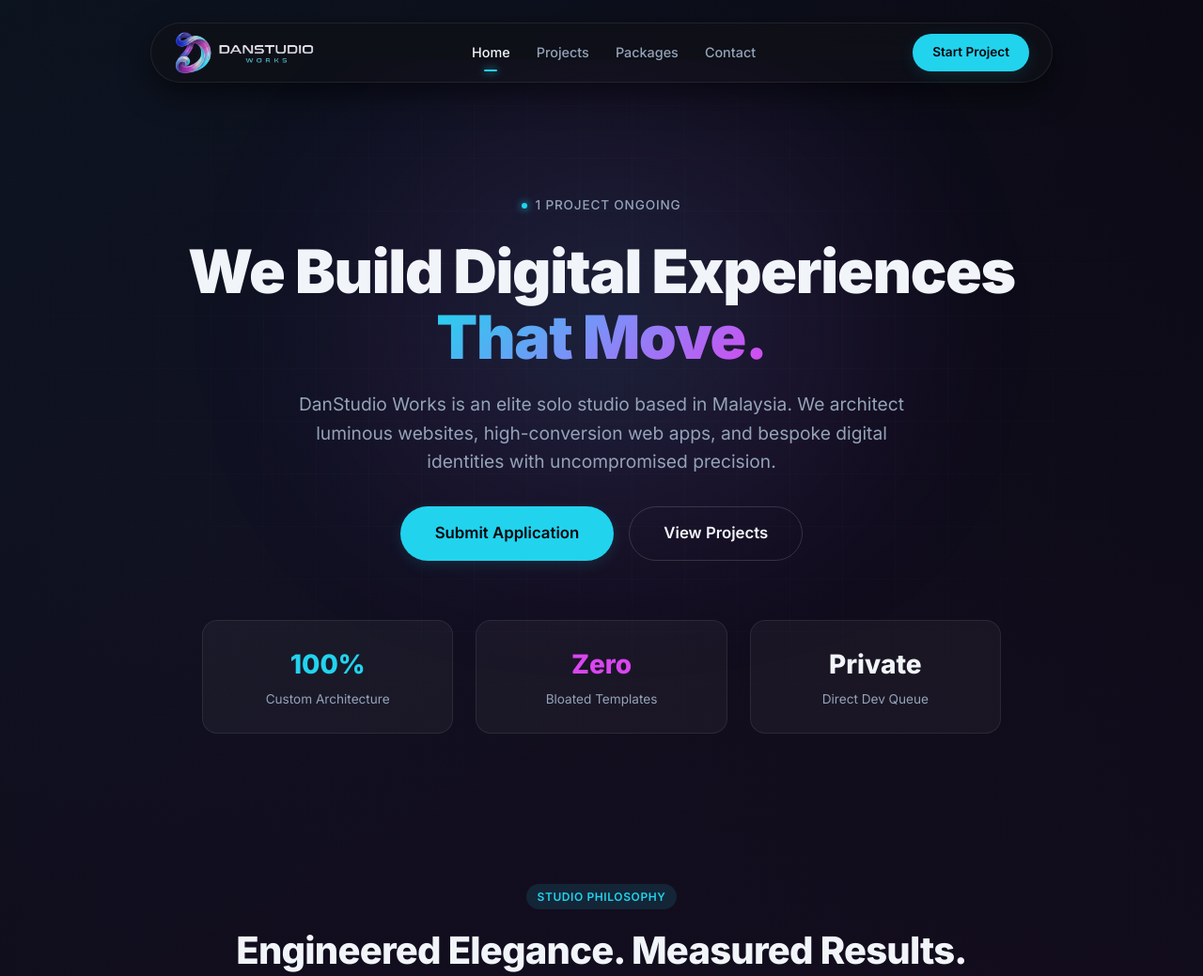
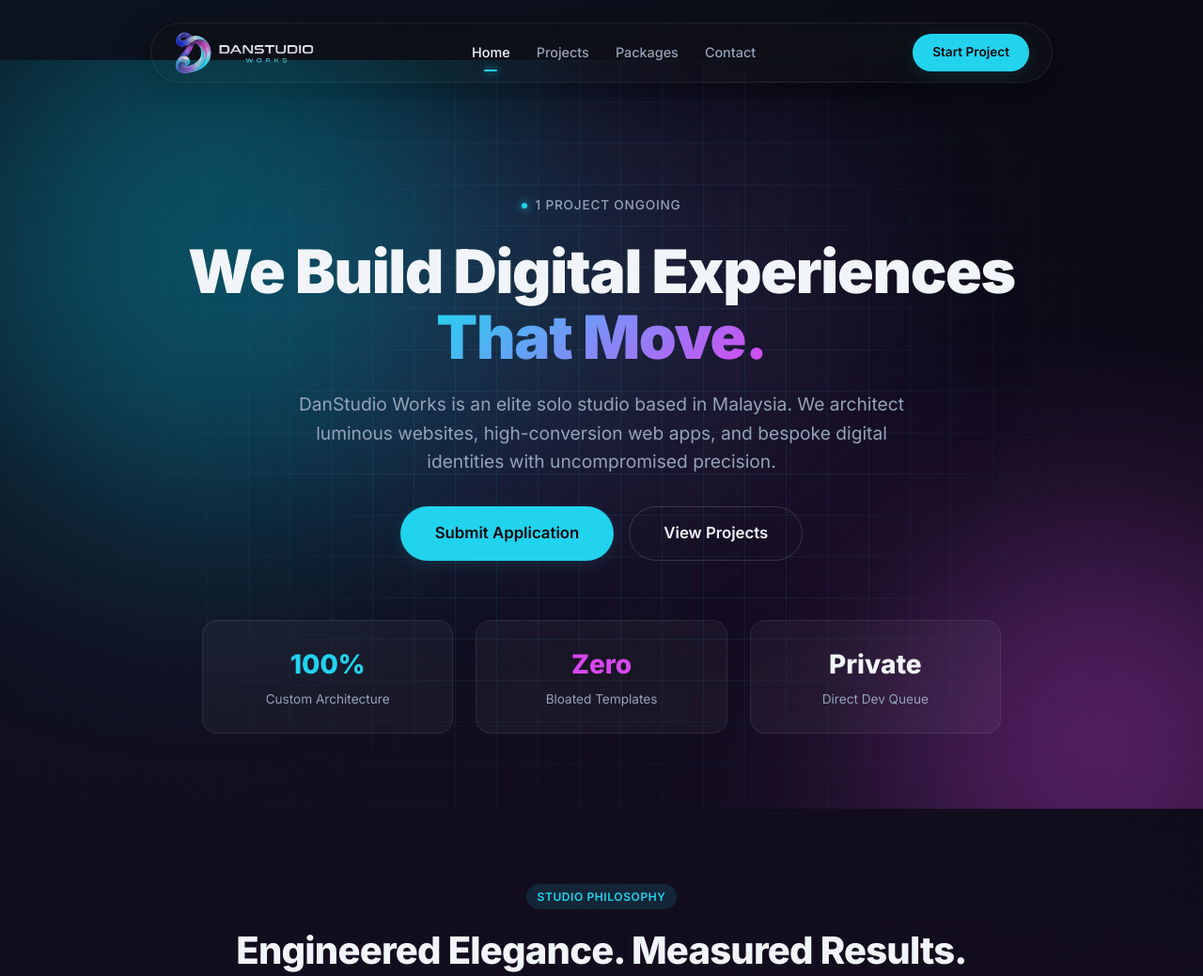
Before and after one commit to DanialZ07/danstudioworks, a website built with Vite: page index.html in a window 1280 px wide. Shown: the top 1039 px of the page at 94% size. Built offline with nearby package versions, Linux system fonts and the light colour scheme; files whose address does not match are found by name.

Commit message:
Added Interactive Aurora Grid background animation with mouse parallax effect

```diff
--- a/assets/css/style.css
+++ b/assets/css/style.css
@@ -1740,3 +1740,76 @@ a {
     text-shadow: 0 0 8px #22D3EE;
   }
 }
+
+/* ==========================================================================
+   24. INTERACTIVE AURORA GRID BACKGROUND ANIMATION
+   ========================================================================== */
+.hero-aurora-bg {
+  position: absolute;
+  inset: 0;
+  overflow: hidden;
+  pointer-events: none;
+  z-index: 0;
+}
+
+/* Subtle Cyber Grid Pattern Overlay with Radial Edge Fade */
+.hero-aurora-bg::before {
+  content: '';
+  position: absolute;
+  inset: 0;
+  background-image:
+    linear-gradient(rgba(34, 211, 238, 0.08) 1px, transparent 1px),
+    linear-gradient(90deg, rgba(34, 211, 238, 0.08) 1px, transparent 1px);
+  background-size: 44px 44px;
+  mask-image: radial-gradient(circle at center, black 30%, transparent 80%);
+  -webkit-mask-image: radial-gradient(circle at center, black 30%, transparent 80%);
+  pointer-events: none;
+  z-index: 1;
+}
+
+.aurora-orb {
+  position: absolute;
+  border-radius: 50%;
+  filter: blur(120px);
+  -webkit-filter: blur(120px);
+  opacity: 0.4;
+  pointer-events: none;
+  will-change: transform;
+  animation: slow-drift 18s ease-in-out infinite alternate;
+}
+
+.cyan-orb {
+  background-color: #06b6d4; /* bg-cyan-500 */
+  width: 500px;
+  height: 500px;
+  top: -10%;
+  left: -5%;
+}
+
+.magenta-orb {
+  background-color: #d946ef; /* bg-fuchsia-500 */
+  width: 400px;
+  height: 400px;
+  bottom: -10%;
+  right: -5%;
+  animation-duration: 20s;
+  animation-direction: alternate-reverse;
+}
+
+@keyframes slow-drift {
+  0% {
+    transform: translate(var(--parallax-x, 0px), var(--parallax-y, 0px)) scale(1);
+  }
+  50% {
+    transform: translate(calc(var(--parallax-x, 0px) + 60px), calc(var(--parallax-y, 0px) + 40px)) scale(1.15);
+  }
+  100% {
+    transform: translate(calc(var(--parallax-x, 0px) - 40px), calc(var(--parallax-y, 0px) + 70px)) scale(0.95);
+  }
+}
+
+@media (prefers-reduced-motion: reduce) {
+  .aurora-orb {
+    animation: none;
+  }
+}
--- a/assets/js/app.js
+++ b/assets/js/app.js
@@ -2505,9 +2505,95 @@
     }
   }
 
+  /* ==========================================================================
+     15c. INTERACTIVE AURORA GRID PARALLAX (index.html)
+     ========================================================================== */
+
+  function initHeroAuroraParallax() {
+    const heroSection = document.querySelector('.hero');
+    const cyanOrb = document.querySelector('.cyan-orb');
+    const magentaOrb = document.querySelector('.magenta-orb');
+
+    if (!heroSection || !cyanOrb || !magentaOrb) return;
+
+    let targetCyanX = 0;
+    let targetCyanY = 0;
+    let targetMagX = 0;
+    let targetMagY = 0;
+    let currentCyanX = 0;
+    let currentCyanY = 0;
+    let currentMagX = 0;
+    let currentMagY = 0;
+    let isTicking = false;
+
+    function renderParallax() {
+      // Smooth interpolation (lerp)
+      currentCyanX += (targetCyanX - currentCyanX) * 0.08;
+      currentCyanY += (targetCyanY - currentCyanY) * 0.08;
+      currentMagX += (targetMagX - currentMagX) * 0.08;
+      currentMagY += (targetMagY - currentMagY) * 0.08;
+
+      const cyanStr = `translate(${currentCyanX.toFixed(2)}px, ${currentCyanY.toFixed(2)}px)`;
+      const magStr = `translate(${currentMagX.toFixed(2)}px, ${currentMagY.toFixed(2)}px)`;
+
+      // Apply transform and CSS variables for composite drift animation compatibility
+      cyanOrb.style.transform = cyanStr;
+      cyanOrb.style.setProperty('--parallax-x', `${currentCyanX.toFixed(2)}px`);
+      cyanOrb.style.setProperty('--parallax-y', `${currentCyanY.toFixed(2)}px`);
+
+      magentaOrb.style.transform = magStr;
+      magentaOrb.style.setProperty('--parallax-x', `${currentMagX.toFixed(2)}px`);
+      magentaOrb.style.setProperty('--parallax-y', `${currentMagY.toFixed(2)}px`);
+
+      const hasDelta = Math.abs(targetCyanX - currentCyanX) > 0.05 ||
+                       Math.abs(targetCyanY - currentCyanY) > 0.05 ||
+                       Math.abs(targetMagX - currentMagX) > 0.05 ||
+                       Math.abs(targetMagY - currentMagY) > 0.05;
+
+      if (hasDelta) {
+        requestAnimationFrame(renderParallax);
+      } else {
+        isTicking = false;
+      }
+    }
+
+    function requestTick() {
+      if (!isTicking) {
+        isTicking = true;
+        requestAnimationFrame(renderParallax);
+      }
+    }
+
+    heroSection.addEventListener('mousemove', (e) => {
+      // Calculate mouse X/Y percentage relative to screen center (-1.0 to 1.0)
+      const centerX = window.innerWidth / 2;
+      const centerY = window.innerHeight / 2;
+      const percentX = (e.clientX - centerX) / centerX;
+      const percentY = (e.clientY - centerY) / centerY;
+
+      // Move orbs slightly opposite to the mouse pointer for realistic depth
+      targetCyanX = -percentX * 45;
+      targetCyanY = -percentY * 45;
+      targetMagX = -percentX * 25;
+      targetMagY = -percentY * 25;
+
+      requestTick();
+    });
+
+    heroSection.addEventListener('mouseleave', () => {
+      // Smoothly return towards resting center
+      targetCyanX = 0;
+      targetCyanY = 0;
+      targetMagX = 0;
+      targetMagY = 0;
+      requestTick();
+    });
+  }
+
   // Eager initialization if DOM is already ready
   if (document.readyState === 'complete' || document.readyState === 'interactive') {
     initGlobalAuthState();
+    initHeroAuroraParallax();
   }
 
   /* ==========================================================================
@@ -2516,6 +2602,7 @@
 
   document.addEventListener('DOMContentLoaded', () => {
     initGlobalAuthState();
+    initHeroAuroraParallax();
     initBootSequence();
     initNavigation();
     initScrollReveal();
--- a/index.html
+++ b/index.html
@@ -131,8 +131,14 @@
   <!-- ======================================================================
        HERO SECTION: High-Fidelity Studio Headline & Ambient Auror
        ====================================================================== -->
-  <header class="hero">
-    <div class="hero-content container">
+  <header class="hero relative overflow-hidden">
+    <!-- Interactive Aurora Grid Background Container -->
+    <div class="hero-aurora-bg absolute inset-0 overflow-hidden pointer-events-none z-0">
+      <div class="aurora-orb cyan-orb"></div>
+      <div class="aurora-orb magenta-orb"></div>
+    </div>
+
+    <div class="hero-content container relative z-10">
       <!-- Dynamic Project Counter -->
       <div class="reveal" style="display: flex; justify-content: center; align-items: center; margin-bottom: 1.5rem;">
         <span id="global-project-counter" style="display: inline-flex; align-items: center; gap: 8px; color: #94A3B8; font-size: 0.85rem; font-weight: 500; letter-spacing: 0.06em; text-transform: uppercase;">
```
